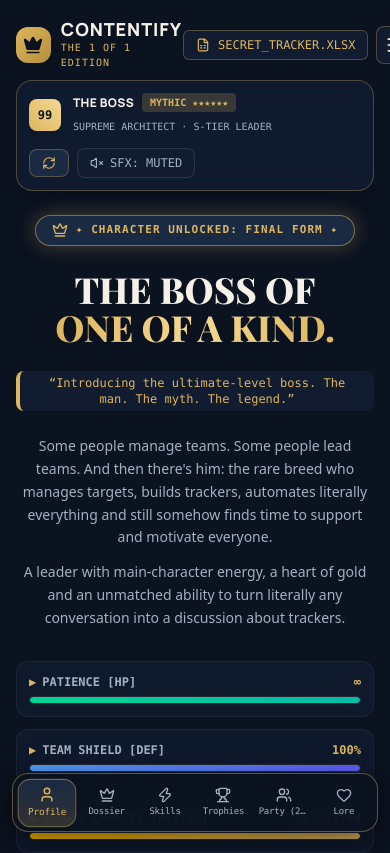
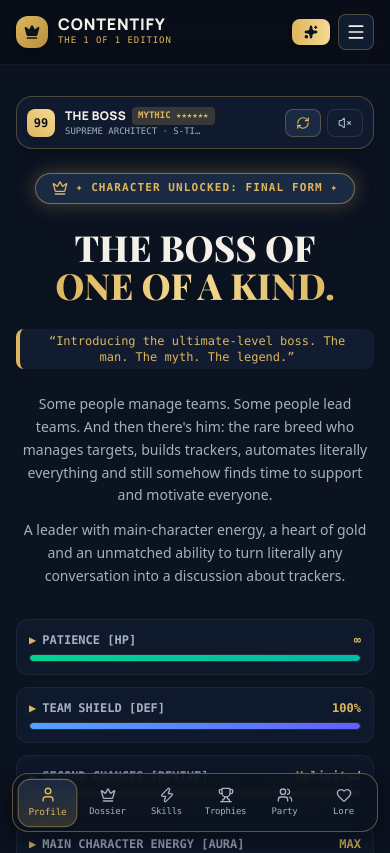
Before and after one commit to Abhisharma08/ctfy-news, a Next.js app: page / in a window 390 px wide. Shown: the top 853 px of the page. Built offline with nearby package versions, Linux system fonts and the light colour scheme; a web font is replaced by a local one.

Commit message:
fix(mobile): make header fully responsive with full-screen tactical drawer and clean HUD

```diff
--- a/src/components/game/CharacterIntro.tsx
+++ b/src/components/game/CharacterIntro.tsx
@@ -83,46 +83,46 @@ export function CharacterIntro() {
   }, []);
 
   return (
-    <div ref={containerRef} className="relative w-full pt-20 pb-12 sm:pt-28 sm:pb-16 overflow-hidden">
+    <div ref={containerRef} className="relative w-full pt-24 pb-12 sm:pt-32 sm:pb-16 overflow-hidden">
       {/* Top Gaming HUD Bar */}
       <div className="max-w-7xl mx-auto px-4 sm:px-6 lg:px-8 mb-6 sm:mb-8">
-        <div className="flex flex-wrap items-center justify-between gap-3 p-3 sm:p-4 rounded-2xl bg-[#111C30]/90 border border-[#DDB65E]/30 backdrop-blur-md shadow-lg">
+        <div className="flex items-center justify-between gap-2 p-2.5 sm:p-4 rounded-2xl bg-[#111C30]/90 border border-[#DDB65E]/30 backdrop-blur-md shadow-lg">
           {/* Left Player Tag */}
-          <div className="flex items-center gap-3">
-            <div className="flex items-center justify-center w-8 h-8 rounded-lg bg-gradient-to-tr from-[#DDB65E] to-[#F4D992] text-[#0B1220] font-bold font-mono text-xs shadow-md">
+          <div className="flex items-center gap-2.5 sm:gap-3 min-w-0">
+            <div className="flex items-center justify-center w-7 h-7 sm:w-8 sm:h-8 rounded-lg bg-gradient-to-tr from-[#DDB65E] to-[#F4D992] text-[#0B1220] font-bold font-mono text-xs shadow-md shrink-0">
               99
             </div>
-            <div>
-              <div className="flex items-center gap-2">
-                <span className="text-xs sm:text-sm font-extrabold text-[#F5F1E8] font-heading tracking-wide uppercase">
+            <div className="min-w-0">
+              <div className="flex items-center gap-1.5 sm:gap-2">
+                <span className="text-xs sm:text-sm font-extrabold text-[#F5F1E8] font-heading tracking-wide uppercase truncate">
                   {bossData.name}
                 </span>
-                <span className="text-[10px] font-mono px-2 py-0.5 rounded bg-[#DDB65E]/20 text-[#DDB65E] font-semibold">
+                <span className="text-[9px] sm:text-[10px] font-mono px-1.5 py-0.5 rounded bg-[#DDB65E]/20 text-[#DDB65E] font-semibold shrink-0">
                   {bossData.rarity}
                 </span>
               </div>
-              <span className="text-[10px] font-mono text-[#A5B0C2]">
+              <span className="text-[9px] sm:text-[10px] font-mono text-[#A5B0C2] block truncate max-w-[140px] xs:max-w-[220px] sm:max-w-none">
                 {bossData.characterClass}
               </span>
             </div>
           </div>
 
           {/* Right Action buttons */}
-          <div className="flex items-center gap-2 sm:gap-3">
+          <div className="flex items-center gap-1.5 sm:gap-3 shrink-0">
             <button
               onClick={runIntroAnimation}
               type="button"
-              className="inline-flex items-center gap-1.5 px-3 py-1.5 rounded-lg text-xs font-mono bg-[#1B2A43] text-[#DDB65E] border border-[#DDB65E]/30 hover:bg-[#DDB65E] hover:text-[#0B1220] transition-colors cursor-pointer"
+              className="inline-flex items-center gap-1.5 px-2.5 py-1.5 rounded-lg text-[11px] sm:text-xs font-mono bg-[#1B2A43] text-[#DDB65E] border border-[#DDB65E]/30 hover:bg-[#DDB65E] hover:text-[#0B1220] transition-colors cursor-pointer"
               title="Replay Intro Sequence"
             >
               <RefreshCw className="w-3.5 h-3.5" />
-              <span className="hidden sm:inline">REPLAY INTRO</span>
+              <span className="hidden sm:inline">REPLAY</span>
             </button>
 
             <button
               onClick={toggleSound}
               type="button"
-              className={`inline-flex items-center gap-1.5 px-3 py-1.5 rounded-lg text-xs font-mono border transition-all cursor-pointer ${
+              className={`inline-flex items-center gap-1.5 px-2.5 py-1.5 rounded-lg text-[11px] sm:text-xs font-mono border transition-all cursor-pointer ${
                 sfxEnabled
                   ? "bg-[#DDB65E]/20 text-[#DDB65E] border-[#DDB65E]"
                   : "bg-[#111C30] text-[#A5B0C2] border-white/10 hover:border-white/20"
@@ -130,7 +130,7 @@ export function CharacterIntro() {
               title="Toggle Game Audio Effects"
             >
               {sfxEnabled ? <Volume2 className="w-3.5 h-3.5 text-[#DDB65E]" /> : <VolumeX className="w-3.5 h-3.5" />}
-              <span>{sfxEnabled ? "SFX: ON" : "SFX: MUTED"}</span>
+              <span className="hidden xs:inline">{sfxEnabled ? "SFX: ON" : "SFX: MUTED"}</span>
             </button>
           </div>
         </div>
--- a/src/components/game/GameDock.tsx
+++ b/src/components/game/GameDock.tsx
@@ -13,7 +13,7 @@ export function GameDock() {
     { id: "legend", label: "Dossier", icon: Crown, href: "#legend" },
     { id: "superpowers", label: "Skills", icon: Zap, href: "#superpowers" },
     { id: "awards", label: "Trophies", icon: Trophy, href: "#awards" },
-    { id: "minions", label: "Party (20)", icon: Users, href: "#minions" },
+    { id: "minions", label: "Party", icon: Users, href: "#minions" },
     { id: "appreciation", label: "Lore", icon: Heart, href: "#appreciation" },
   ];
 
--- a/src/components/layout/Navbar.tsx
+++ b/src/components/layout/Navbar.tsx
@@ -2,64 +2,111 @@
 
 import React, { useState, useEffect } from "react";
 import Link from "next/link";
-import { Sparkles, Menu, X, Crown } from "lucide-react";
+import {
+  Sparkles,
+  Menu,
+  X,
+  Crown,
+  FileSpreadsheet,
+  Volume2,
+  VolumeX,
+  Shield,
+  Zap,
+  Trophy,
+  Users,
+  Heart,
+  ChevronRight,
+} from "lucide-react";
 import { fireCelebrationConfetti } from "@/components/ui/ConfettiButton";
 import { EasterEggModal } from "@/components/ui/EasterEggModal";
+import { sounds } from "@/lib/sounds";
 
 export function Navbar() {
   const [isScrolled, setIsScrolled] = useState(false);
   const [mobileMenuOpen, setMobileMenuOpen] = useState(false);
+  const [soundEnabled, setSoundEnabled] = useState(false);
 
   useEffect(() => {
     const handleScroll = () => {
       setIsScrolled(window.scrollY > 20);
     };
-    window.addEventListener("scroll", handleScroll);
+    window.addEventListener("scroll", handleScroll, { passive: true });
     return () => window.removeEventListener("scroll", handleScroll);
   }, []);
 
+  // Lock body scroll when mobile menu is open
+  useEffect(() => {
+    if (mobileMenuOpen) {
+      document.body.style.overflow = "hidden";
+    } else {
+      document.body.style.overflow = "";
+    }
+    return () => {
+      document.body.style.overflow = "";
+    };
+  }, [mobileMenuOpen]);
+
   const navLinks = [
-    { label: "The Legend", href: "#legend" },
-    { label: "Superpowers", href: "#superpowers" },
-    { label: "Hall of Fame", href: "#awards" },
-    { label: "Minions", href: "#minions" },
-    { label: "Appreciation", href: "#appreciation" },
+    { label: "The Legend", href: "#legend", icon: Shield, badge: "STATS", desc: "Dossier & Combat Stats" },
+    { label: "Superpowers", href: "#superpowers", icon: Zap, badge: "FEATURES", desc: "Core Leadership Abilities" },
+    { label: "Hall of Fame", href: "#awards", icon: Trophy, badge: "AWARDS", desc: "Achievements Unlocked" },
+    { label: "The Minions", href: "#minions", icon: Users, badge: "20 TEAM", desc: "Party Roster & Wishes" },
+    { label: "Appreciation", href: "#appreciation", icon: Heart, badge: "EPILOGUE", desc: "Behind the System" },
   ];
 
+  const handleLinkClick = () => {
+    sounds.playBlip();
+    setMobileMenuOpen(false);
+  };
+
+  const toggleSound = () => {
+    const next = !soundEnabled;
+    setSoundEnabled(next);
+    sounds.toggleMute();
+    if (next) sounds.playFanfare();
+  };
+
   return (
+    <>
+      {/* Main Top Header Bar */}
       <header
-      className={`fixed top-0 left-0 right-0 z-40 transition-all duration-300 ${
-        isScrolled
-          ? "glass-nav py-3 shadow-[0_4px_30px_rgba(0,0,0,0.5)]"
-          : "bg-transparent py-5"
+        className={`fixed top-0 left-0 right-0 z-50 transition-colors duration-200 ${
+          mobileMenuOpen
+            ? "bg-[#070B14] border-b border-[#DDB65E]/30"
+            : isScrolled
+            ? "bg-[#070B14]/90 backdrop-blur-xl border-b border-[#DDB65E]/20 shadow-[0_4px_30px_rgba(0,0,0,0.8)] py-3"
+            : "bg-[#070B14]/60 backdrop-blur-md border-b border-white/5 py-3.5 sm:py-5"
         }`}
       >
         <div className="max-w-7xl mx-auto px-4 sm:px-6 lg:px-8">
-        <div className="flex items-center justify-between">
+          <div className="flex items-center justify-between gap-3">
+
             {/* Logo / Brand */}
             <Link
               href="#"
-            className="flex items-center gap-2.5 group cursor-pointer"
+              onClick={() => sounds.playBlip()}
+              className="flex items-center gap-2.5 group cursor-pointer shrink-0"
             >
-            <div className="w-9 h-9 rounded-xl bg-gradient-to-br from-[#DDB65E] to-[#B58F3B] flex items-center justify-center text-[#0B1220] shadow-md group-hover:shadow-[0_0_20px_rgba(221,182,94,0.6)] transition-all duration-300">
-              <Crown className="w-5 h-5 fill-current" />
+              <div className="w-8 h-8 sm:w-9 sm:h-9 rounded-xl bg-gradient-to-br from-[#DDB65E] to-[#B58F3B] flex items-center justify-center text-[#0B1220] shadow-md group-hover:shadow-[0_0_20px_rgba(221,182,94,0.6)] transition-all duration-300">
+                <Crown className="w-4 h-4 sm:w-5 sm:h-5 fill-current" />
               </div>
               <div className="flex flex-col">
-              <span className="font-heading font-extrabold text-lg tracking-wider text-[#F5F1E8] group-hover:text-[#DDB65E] transition-colors leading-none">
+                <span className="font-heading font-extrabold text-base sm:text-lg tracking-wider text-[#F5F1E8] group-hover:text-[#DDB65E] transition-colors leading-none">
                   CONTENTIFY
                 </span>
-              <span className="text-[10px] font-mono tracking-widest text-[#DDB65E] font-medium uppercase mt-0.5">
+                <span className="text-[9px] sm:text-[10px] font-mono tracking-widest text-[#DDB65E] font-medium uppercase mt-0.5">
                   The 1 of 1 Edition
                 </span>
               </div>
             </Link>
 
             {/* Desktop Nav Links */}
-          <nav className="hidden md:flex items-center gap-1 lg:gap-2 bg-[#111C30]/80 border border-[#DDB65E]/20 px-3 py-1.5 rounded-full backdrop-blur-md shadow-inner">
+            <nav className="hidden lg:flex items-center gap-1 xl:gap-2 bg-[#111C30]/80 border border-[#DDB65E]/20 px-3 py-1.5 rounded-full backdrop-blur-md shadow-inner">
               {navLinks.map((link) => (
                 <a
                   key={link.label}
                   href={link.href}
+                  onClick={() => sounds.playBlip()}
                   className="px-3 py-1.5 rounded-full text-xs font-medium text-[#A5B0C2] hover:text-[#F5F1E8] hover:bg-[#1B2A43] transition-all duration-200"
                 >
                   {link.label}
@@ -67,62 +114,174 @@ export function Navbar() {
               ))}
             </nav>
 
-          {/* Right Action buttons */}
+            {/* Right Action buttons (Desktop) */}
             <div className="hidden lg:flex items-center gap-3">
               <EasterEggModal />
               <button
-              onClick={fireCelebrationConfetti}
+                onClick={() => {
+                  fireCelebrationConfetti();
+                  sounds.playFanfare();
+                }}
                 type="button"
-              className="inline-flex items-center gap-1.5 px-3.5 py-1.5 text-xs font-semibold rounded-full bg-gradient-to-r from-[#DDB65E] to-[#F4D992] text-[#0B1220] hover:shadow-[0_0_20px_rgba(221,182,94,0.5)] active:scale-95 transition-all cursor-pointer"
+                className="inline-flex items-center gap-1.5 px-4 py-1.5 text-xs font-semibold rounded-full bg-gradient-to-r from-[#DDB65E] to-[#F4D992] text-[#0B1220] hover:shadow-[0_0_20px_rgba(221,182,94,0.5)] active:scale-95 transition-all cursor-pointer font-mono"
               >
-              <Sparkles className="w-3.5 h-3.5" />
+                <Sparkles className="w-3.5 h-3.5 fill-current" />
                 <span>Wish Boss!</span>
               </button>
             </div>
 
-          {/* Mobile Menu Button */}
-          <div className="flex md:hidden items-center gap-2">
-            <EasterEggModal />
+            {/* Mobile Header Actions */}
+            <div className="flex lg:hidden items-center gap-2">
+              {/* Quick Confetti Wish Button */}
               <button
-              onClick={() => setMobileMenuOpen(!mobileMenuOpen)}
+                onClick={() => {
+                  fireCelebrationConfetti();
+                  sounds.playFanfare();
+                }}
                 type="button"
-              className="p-2 rounded-lg bg-[#111C30] text-[#F5F1E8] border border-[#DDB65E]/30"
-              aria-label="Toggle menu"
+                className="inline-flex items-center gap-1.5 px-3 py-1.5 rounded-lg bg-gradient-to-r from-[#DDB65E] to-[#F4D992] text-[#0B1220] font-bold text-xs shadow-md active:scale-95 transition-transform"
+                title="Send Birthday Confetti"
               >
-              {mobileMenuOpen ? <X className="w-5 h-5" /> : <Menu className="w-5 h-5" />}
+                <Sparkles className="w-3.5 h-3.5 fill-current" />
+                <span className="text-[11px] font-mono uppercase font-extrabold hidden xs:inline">
+                  Wish
+                </span>
+              </button>
+
+              {/* Hamburger Toggle */}
+              <button
+                onClick={() => {
+                  setMobileMenuOpen(!mobileMenuOpen);
+                  sounds.playSelect();
+                }}
+                type="button"
+                className="w-9 h-9 flex items-center justify-center rounded-lg bg-[#111C30] text-[#F5F1E8] border border-[#DDB65E]/30 active:scale-95 transition-all cursor-pointer"
+                aria-label={mobileMenuOpen ? "Close menu" : "Open menu"}
+                aria-expanded={mobileMenuOpen}
+              >
+                {mobileMenuOpen ? (
+                  <X className="w-5 h-5 text-[#DDB65E]" />
+                ) : (
+                  <Menu className="w-5 h-5" />
+                )}
               </button>
             </div>
           </div>
         </div>
+      </header>
 
-      {/* Mobile Menu Dropdown */}
+      {/* Full-Screen Mobile Drawer (Rendered outside header to avoid backdrop-filter stacking context traps) */}
       {mobileMenuOpen && (
-        <div className="md:hidden glass-nav border-b border-[#DDB65E]/20 px-6 py-5 mt-2 space-y-3 animate-in fade-in slide-in-from-top-4 duration-200">
-          {navLinks.map((link) => (
+        <div
+          style={{ backgroundColor: "#070B14" }}
+          className="fixed inset-x-0 top-[57px] sm:top-[61px] bottom-0 z-40 flex flex-col justify-between overflow-y-auto px-5 py-6 animate-in fade-in slide-in-from-top-4 duration-200"
+        >
+          {/* Top Tactical Status */}
+          <div className="space-y-4">
+            <div className="flex items-center justify-between pb-3 border-b border-white/10">
+              <span className="text-[10px] font-mono uppercase tracking-widest text-[#DDB65E] font-bold">
+                TACTICAL MENU NAVIGATION
+              </span>
+              <button
+                onClick={toggleSound}
+                type="button"
+                className="inline-flex items-center gap-1.5 px-2.5 py-1 rounded bg-[#111C30] border border-white/10 text-[11px] font-mono text-[#A5B0C2] hover:text-[#DDB65E] cursor-pointer"
+              >
+                {soundEnabled ? (
+                  <>
+                    <Volume2 className="w-3.5 h-3.5 text-[#DDB65E]" />
+                    <span className="text-[#DDB65E] font-bold">AUDIO: ON</span>
+                  </>
+                ) : (
+                  <>
+                    <VolumeX className="w-3.5 h-3.5" />
+                    <span>AUDIO: OFF</span>
+                  </>
+                )}
+              </button>
+            </div>
+
+            {/* Nav Links List */}
+            <div className="space-y-2">
+              {navLinks.map((link) => {
+                const Icon = link.icon;
+                return (
                   <a
                     key={link.label}
                     href={link.href}
-              onClick={() => setMobileMenuOpen(false)}
-              className="block text-sm font-medium text-[#F5F1E8] hover:text-[#DDB65E] py-2 border-b border-white/5"
+                    onClick={handleLinkClick}
+                    className="flex items-center justify-between p-3.5 rounded-xl bg-[#111C30] border border-[#DDB65E]/20 active:border-[#DDB65E] active:bg-[#1B2A43] transition-all"
                   >
+                    <div className="flex items-center gap-3">
+                      <div className="w-9 h-9 rounded-lg bg-[#1B2A43] border border-[#DDB65E]/40 flex items-center justify-center text-[#DDB65E] shrink-0">
+                        <Icon className="w-4 h-4" />
+                      </div>
+                      <div>
+                        <div className="flex items-center gap-2">
+                          <span className="text-sm font-bold text-[#F5F1E8]">
                             {link.label}
+                          </span>
+                          <span className="text-[9px] font-mono px-1.5 py-0.2 rounded bg-[#DDB65E]/15 text-[#DDB65E] font-semibold">
+                            {link.badge}
+                          </span>
+                        </div>
+                        <span className="text-[10px] font-mono text-[#A5B0C2]">
+                          {link.desc}
+                        </span>
+                      </div>
+                    </div>
+                    <ChevronRight className="w-4 h-4 text-[#A5B0C2]" />
                   </a>
-          ))}
-          <div className="pt-2">
+                );
+              })}
+            </div>
+          </div>
+
+          {/* Mobile Menu Bottom Actions */}
+          <div className="pt-6 pb-14 space-y-3 border-t border-white/10 mt-6">
+
+            {/* Secret Tracker Trigger */}
+            <EasterEggModal
+              trigger={(open) => (
+                <button
+                  onClick={() => {
+                    setMobileMenuOpen(false);
+                    open();
+                  }}
+                  type="button"
+                  className="w-full flex items-center justify-between p-3.5 rounded-xl bg-[#111C30] border border-[#DDB65E]/40 text-[#DDB65E] text-xs font-mono font-bold shadow-md cursor-pointer hover:bg-[#1B2A43] transition-colors"
+                >
+                  <div className="flex items-center gap-2.5">
+                    <FileSpreadsheet className="w-4 h-4 text-[#DDB65E]" />
+                    <span>CONFIDENTIAL_BOSS_TRACKER.XLSX</span>
+                  </div>
+                  <span className="px-2 py-0.5 rounded bg-[#DDB65E]/20 text-[9px] font-mono font-semibold">
+                    EASTER EGG
+                  </span>
+                </button>
+              )}
+            />
+
+            {/* Full Confetti Cannon Trigger */}
             <button
               onClick={() => {
                 fireCelebrationConfetti();
+                sounds.playFanfare();
                 setMobileMenuOpen(false);
               }}
               type="button"
-              className="w-full flex items-center justify-center gap-2 py-3 rounded-xl bg-gradient-to-r from-[#DDB65E] to-[#F4D992] text-[#0B1220] font-semibold text-sm shadow-md"
+              className="w-full py-3.5 px-4 rounded-xl bg-gradient-to-r from-[#DDB65E] via-[#F4D992] to-[#DDB65E] text-[#0B1220] font-heading font-extrabold text-sm shadow-[0_0_25px_rgba(221,182,94,0.4)] flex items-center justify-center gap-2 cursor-pointer active:scale-98 transition-transform"
             >
-              <Sparkles className="w-4 h-4" />
-              <span>Send Birthday Confetti</span>
+              <Sparkles className="w-4 h-4 fill-current" />
+              <span>SEND BIRTHDAY CONFETTI CANNON</span>
             </button>
+
+            <p className="text-[10px] font-mono text-center text-[#A5B0C2] pt-2">
+              Contentify Birthday Tribute · Dedicated to Our One of a Kind Boss
+            </p>
           </div>
         </div>
       )}
-    </header>
+    </>
   );
 }
--- a/src/components/ui/EasterEggModal.tsx
+++ b/src/components/ui/EasterEggModal.tsx
@@ -4,7 +4,12 @@ import React, { useState } from "react";
 import { X, Table, FileSpreadsheet, Sparkles, CheckCircle2 } from "lucide-react";
 import { fireCelebrationConfetti } from "./ConfettiButton";
 
-export function EasterEggModal() {
+interface EasterEggModalProps {
+  trigger?: (open: () => void) => React.ReactNode;
+  className?: string;
+}
+
+export function EasterEggModal({ trigger, className }: EasterEggModalProps = {}) {
   const [isOpen, setIsOpen] = useState(false);
 
   const trackerRows = [
@@ -42,20 +47,29 @@ export function EasterEggModal() {
     },
   ];
 
+  const handleOpen = () => {
+    setIsOpen(true);
+    fireCelebrationConfetti();
+  };
+
   return (
     <>
+      {trigger ? (
+        trigger(handleOpen)
+      ) : (
         <button
-        onClick={() => {
-          setIsOpen(true);
-          fireCelebrationConfetti();
-        }}
+          onClick={handleOpen}
           type="button"
-        className="inline-flex items-center gap-2 px-3 py-1.5 text-xs font-mono text-[#DDB65E] bg-[#111C30] hover:bg-[#1B2A43] border border-[#DDB65E]/30 rounded-md transition-all duration-200 cursor-pointer shadow-sm hover:border-[#DDB65E]"
+          className={
+            className ||
+            "inline-flex items-center gap-2 px-3 py-1.5 text-xs font-mono text-[#DDB65E] bg-[#111C30] hover:bg-[#1B2A43] border border-[#DDB65E]/30 rounded-md transition-all duration-200 cursor-pointer shadow-sm hover:border-[#DDB65E]"
+          }
           title="Classified: Boss's Secret Tracker"
         >
           <FileSpreadsheet className="w-3.5 h-3.5 text-[#DDB65E]" />
           <span>SECRET_TRACKER.XLSX</span>
         </button>
+      )}
 
       {isOpen && (
         <div className="fixed inset-0 z-50 flex items-center justify-center p-4 bg-black/80 backdrop-blur-md animate-in fade-in duration-200">
```
Also changed, not shown: src/lib/sounds.ts (+9 -0 lines). Lines whose indentation alone changed are shown as unchanged.
